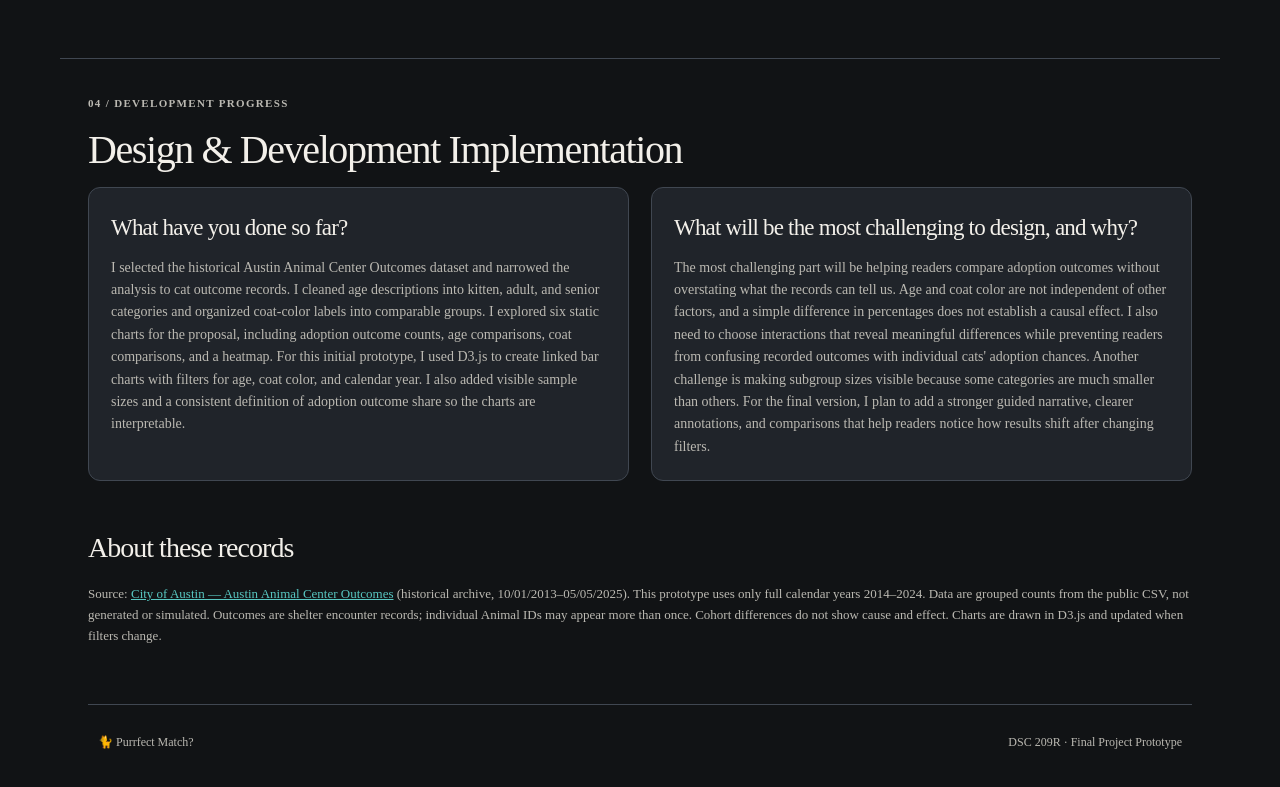
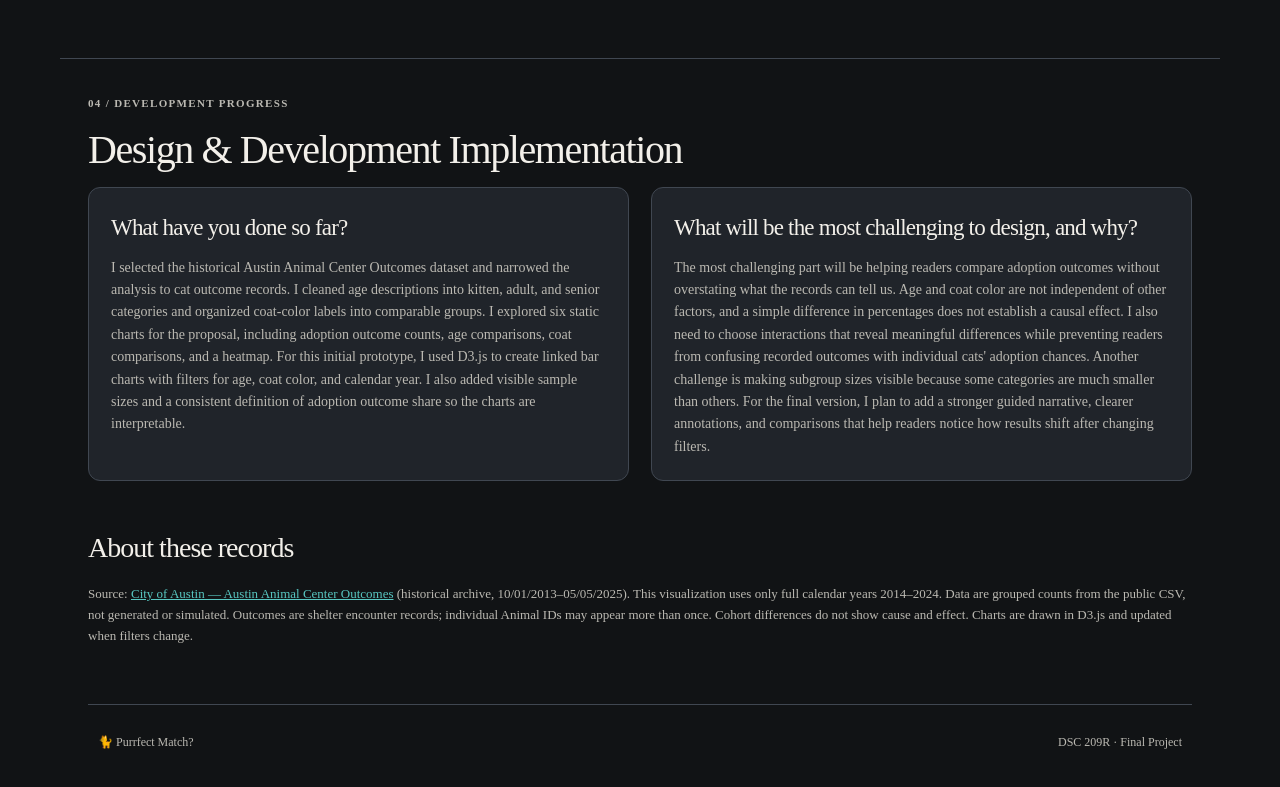
Before and after one commit to gawd8/purrfect-match, a plain HTML site: page index.html in a window 1280 px wide. Shown: the part 2990-3777 px from the top of the page. Drawn offline with nearby package versions, Linux system fonts and the light colour scheme.

Commit message:
Change index wording of prototype for final demo

```diff
--- a/index.html
+++ b/index.html
@@ -226,7 +226,7 @@
         <section class="wrap footer-note">
             <h2>About these records</h2>
             <p>Source: <a href="https://data.austintexas.gov/d/9t4d-g238" target="_blank" rel="noopener">City of Austin
-                    — Austin Animal Center Outcomes</a> (historical archive, 10/01/2013–05/05/2025). This prototype uses
+                    — Austin Animal Center Outcomes</a> (historical archive, 10/01/2013–05/05/2025). This visualization uses
                 only full calendar years 2014–2024. Data are grouped counts from the public CSV, not generated or
                 simulated. Outcomes are shelter encounter records; individual Animal IDs may appear more than once.
                 Cohort differences do not show cause and effect. Charts are drawn in D3.js and updated when filters
@@ -234,7 +234,7 @@
 
         </section>
     </main>
-    <footer><span>🐈 Purrfect Match?</span><span>DSC 209R · Final Project Prototype</span></footer>
+    <footer><span>🐈 Purrfect Match?</span><span>DSC 209R · Final Project</span></footer>
 </body>
 
 </html>
```
